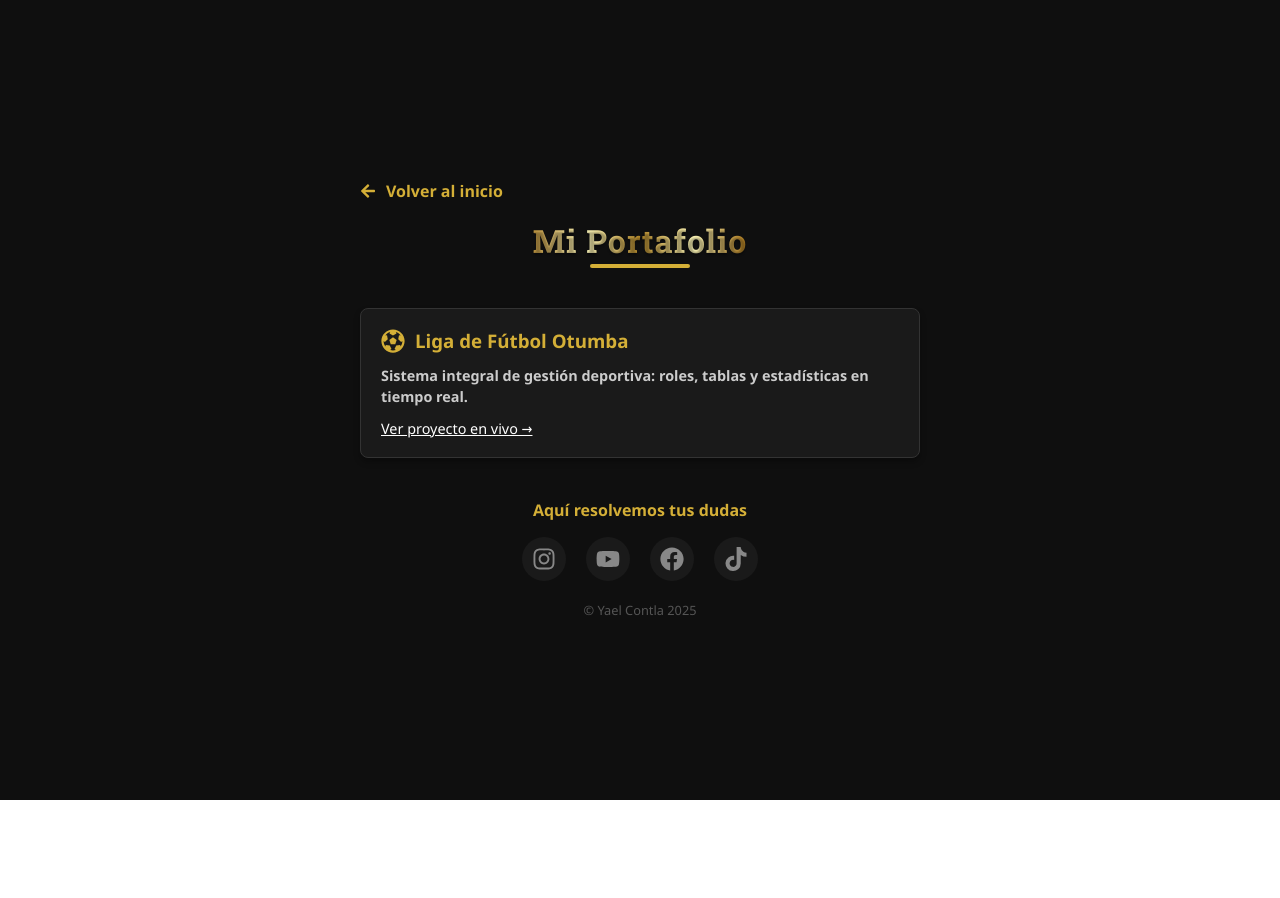
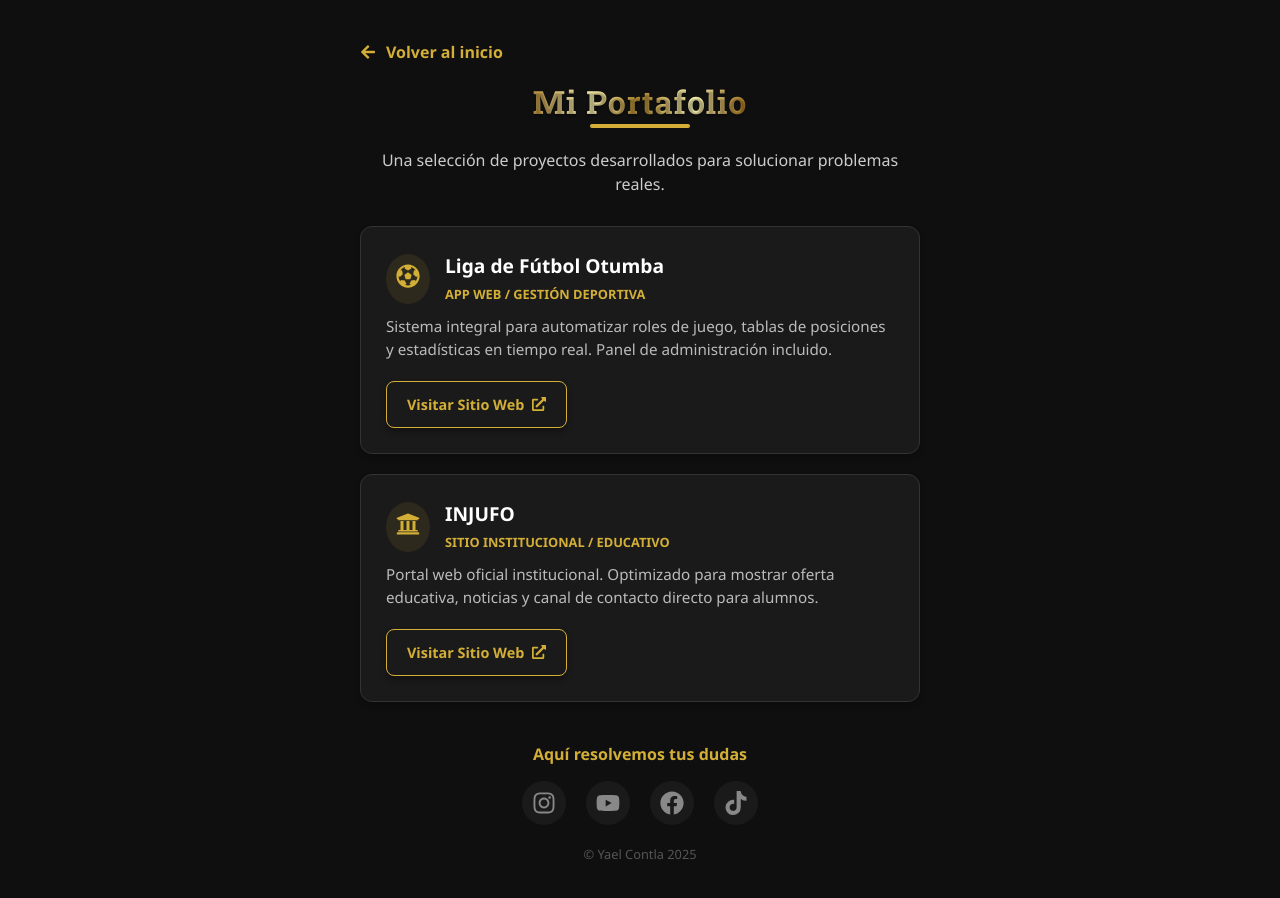
Before and after one commit to contlayael/YaelContla, a React (Vite) app: page /portafolio in a window 1280 px wide. Shown: the top 898 px of the page. Before the commit the page ends 800 px from the top, so only its background shows below. Built offline with nearby package versions, Linux system fonts and the light colour scheme.

Commit message:
fix: se agregó dinamismo al componente Portfolio

```diff
--- a/src/pages/Portfolio.jsx
+++ b/src/pages/Portfolio.jsx
@@ -1,32 +1,105 @@
+import React from 'react';
 import { Link } from 'react-router-dom';
-import { FaArrowLeft, FaFutbol } from 'react-icons/fa';
+import { FaArrowLeft, FaFutbol, FaUniversity, FaExternalLinkAlt } from 'react-icons/fa';
 import Footer from '../components/Footer';
 
 const Portfolio = () => {
+
+  // --- AQUÍ AGREGAS TUS PROYECTOS FÁCILMENTE ---
+  const projects = [
+    {
+      id: 1,
+      title: "Liga de Fútbol Otumba",
+      category: "App Web / Gestión Deportiva",
+      description: "Sistema integral para automatizar roles de juego, tablas de posiciones y estadísticas en tiempo real. Panel de administración incluido.",
+      url: "https://liga-futbol-otumba.netlify.app",
+      icon: <FaFutbol size={24} color="#D4AF37" />
+    },
+    {
+      id: 2,
+      title: "INJUFO",
+      category: "Sitio Institucional / Educativo",
+      description: "Portal web oficial institucional. Optimizado para mostrar oferta educativa, noticias y canal de contacto directo para alumnos.",
+      url: "https://injufo.edu.mx",
+      icon: <FaUniversity size={24} color="#D4AF37" />
+    }
+    // ¿Hiciste otro? Solo copia y pega otro bloque aquí { ... },
+  ];
+
   return (
     <div className="container">
+
+        {/* Botón de regreso */}
         <div style={{width: '100%', marginBottom: '20px', textAlign: 'left'}}>
             <Link to="/" style={{color: '#D4AF37', textDecoration: 'none', display: 'flex', alignItems: 'center', gap: '10px', fontWeight: 'bold'}}>
                 <FaArrowLeft /> Volver al inicio
             </Link>
         </div>
 
+        {/* Título */}
         <h1 className="name" style={{fontSize: '2rem'}}>Mi Portafolio</h1>
         <div className="underline"></div>
 
-        <div className="link-btn" style={{flexDirection: 'column', gap: '10px', alignItems: 'flex-start', marginTop: '20px'}}>
-            <div style={{display: 'flex', alignItems: 'center', gap: '10px'}}>
-                <FaFutbol style={{color: '#D4AF37', fontSize: '1.5rem'}}/>
-                <h3 style={{color: '#D4AF37', margin: 0}}>Liga de Fútbol Otumba</h3>
-            </div>
-            <p style={{fontSize: '0.9rem', textAlign: 'left', color: '#ccc'}}>
-                Sistema integral de gestión deportiva: roles, tablas y estadísticas en tiempo real.
-            </p>
-            <a href="https://liga-futbol-otumba.netlify.app"
-                target="_blank"
-                rel="noopener noreferrer" style={{color: '#fff', textDecoration: 'underline', fontSize: '0.9rem'}}>
-                Ver proyecto en vivo →
-            </a>
+        <p style={{color: '#ccc', marginBottom: '30px'}}>
+            Una selección de proyectos desarrollados para solucionar problemas reales.
+        </p>
+
+        {/* Grid de Proyectos (Mapeo dinámico) */}
+        <div style={{width: '100%', display: 'flex', flexDirection: 'column', gap: '20px'}}>
+
+            {projects.map((project) => (
+                <div key={project.id} style={{
+                    backgroundColor: '#1a1a1a',
+                    border: '1px solid #333',
+                    borderRadius: '12px',
+                    padding: '25px',
+                    textAlign: 'left',
+                    transition: 'transform 0.2s ease',
+                    boxShadow: '0 4px 6px rgba(0,0,0,0.2)'
+                }}>
+                    {/* Encabezado de la tarjeta */}
+                    <div style={{display: 'flex', justifyContent: 'space-between', alignItems: 'flex-start', marginBottom: '10px'}}>
+                        <div style={{display: 'flex', gap: '15px', alignItems: 'center'}}>
+                            {/* Icono con fondo circular sutil */}
+                            <div style={{background: 'rgba(212, 175, 55, 0.1)', padding: '10px', borderRadius: '50%'}}>
+                                {project.icon}
+                            </div>
+                            <div>
+                                <h3 style={{color: 'white', margin: 0, fontSize: '1.2rem'}}>{project.title}</h3>
+                                <span style={{color: '#D4AF37', fontSize: '0.8rem', fontWeight: '600', textTransform: 'uppercase'}}>
+                                    {project.category}
+                                </span>
+                            </div>
+                        </div>
+                    </div>
+
+                    {/* Descripción */}
+                    <p style={{color: '#bbb', fontSize: '0.95rem', lineHeight: '1.5', marginBottom: '20px'}}>
+                        {project.description}
+                    </p>
+
+                    {/* Botón de enlace */}
+                    <a
+                        href={project.url}
+                        target="_blank"
+                        rel="noopener noreferrer"
+                        className="link-btn" // Reusamos tu clase de botón existente
+                        style={{
+                            padding: '12px 20px',
+                            fontSize: '0.9rem',
+                            display: 'inline-flex',
+                            width: 'auto',
+                            gap: '8px',
+                            background: 'transparent',
+                            border: '1px solid #D4AF37',
+                            color: '#D4AF37'
+                        }}
+                    >
+                        Visitar Sitio Web <FaExternalLinkAlt size={14}/>
+                    </a>
+                </div>
+            ))}
+
         </div>
 
         <Footer />
```
